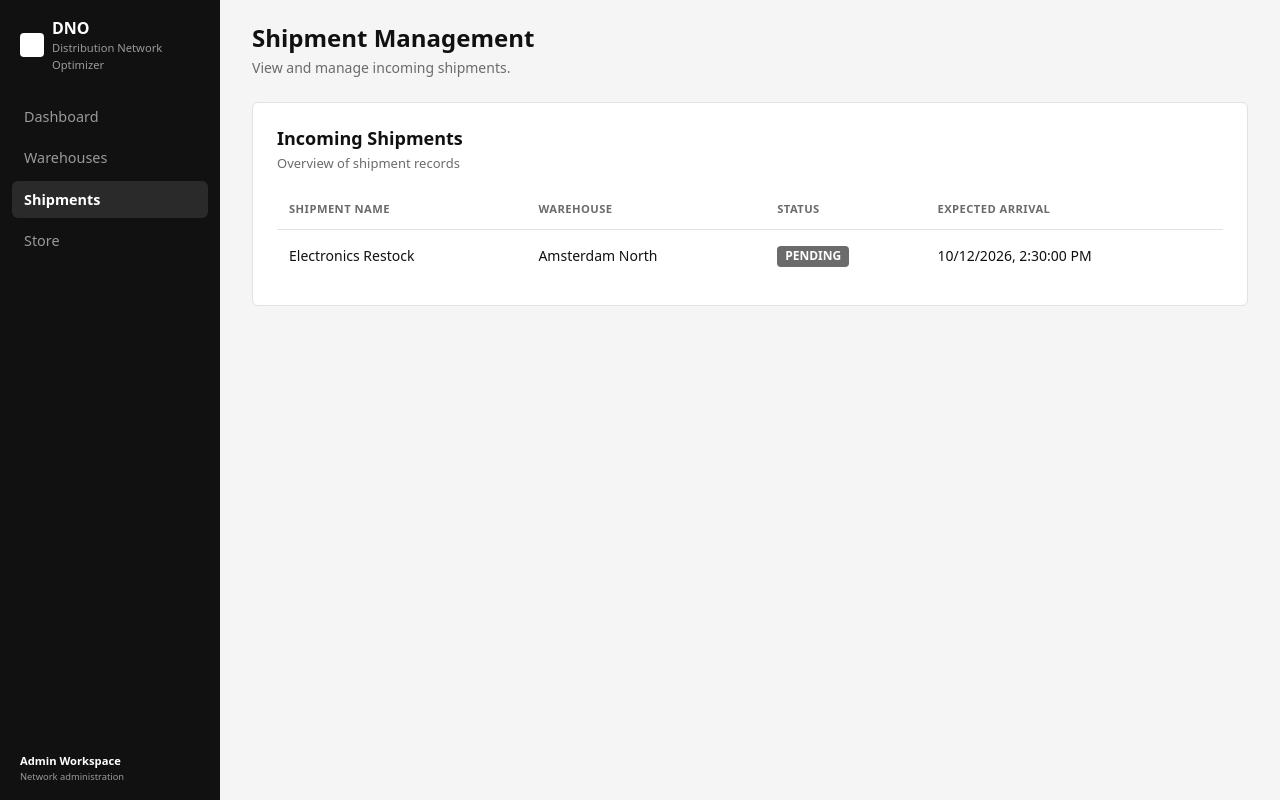
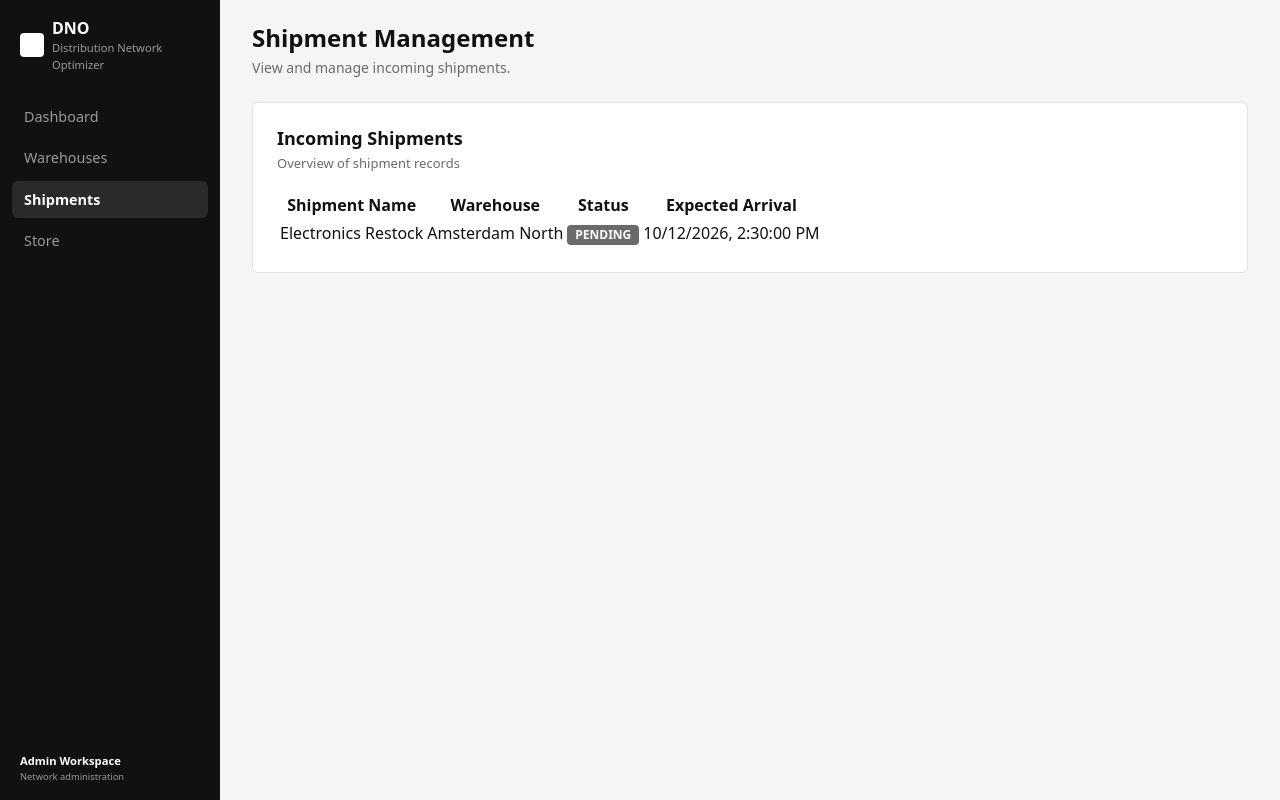
Before and after one commit to Simeon31/Vienna_Project, a React (Vite) app in the folder client/: page /shipments in a window 1280 px wide. Built offline with nearby package versions, Linux system fonts and the light colour scheme.

Commit message:
refactor: add shared Table component and remove global table styles

```diff
--- /dev/null
+++ b/client/src/components/ui/Table.module.css
@@ -0,0 +1,30 @@
+.wrap {
+    overflow-x: auto;
+}
+
+.table {
+    width: 100%;
+    border-collapse: collapse;
+    text-align: left;
+    font-size: 0.875rem;
+}
+
+.table th {
+    padding: 0.7rem 0.75rem;
+    border-bottom: 1px solid var(--color-border);
+    color: var(--color-text-muted);
+    font-size: 0.7rem;
+    font-weight: 600;
+    letter-spacing: 0.04em;
+    text-transform: uppercase;
+}
+
+.table td {
+    padding: 0.9rem 0.75rem;
+    border-bottom: 1px solid var(--color-border);
+    vertical-align: middle;
+}
+
+.table tbody tr:last-child td {
+    border-bottom: 0;
+}
--- /dev/null
+++ b/client/src/components/ui/Table.tsx
@@ -0,0 +1,16 @@
+import type { TableHTMLAttributes } from 'react';
+import styles from './Table.module.css';
+
+/**
+ * Table with the shared look. Scrolls horizontally inside its container on small screens.
+ * Put <thead> and <tbody> inside, like a normal table.
+ */
+export default function Table({ className, ...rest }: TableHTMLAttributes<HTMLTableElement>) {
+    const classes = [styles.table, className].filter(Boolean).join(' ');
+
+    return (
+        <div className={styles.wrap}>
+            <table className={classes} {...rest} />
+        </div>
+    );
+}
--- a/client/src/features/inventory/pages/StorePage.module.css
+++ b/client/src/features/inventory/pages/StorePage.module.css
@@ -87,39 +87,8 @@
     overflow-x: auto;
 }
 
-table {
-    width: 100%;
-    border-collapse: collapse;
-    text-align: left;
-    font-size: 0.875rem;
-}
-
-th {
-    padding: 0.7rem 0.75rem;
-    border-bottom: 1px solid var(--color-border);
-    color: var(--color-text-muted);
-    font-size: 0.7rem;
-    font-weight: 600;
-    letter-spacing: 0.04em;
-    text-transform: uppercase;
-}
-
-td {
-    padding: 0.9rem 0.75rem;
-    border-bottom: 1px solid var(--color-border);
-    vertical-align: middle;
-}
-
-tbody tr:last-child td {
-    border-bottom: 0;
-}
-
-td strong,
 .recordId {
     display: block;
-}
-
-.recordId {
     margin-top: 0.15rem;
     color: var(--color-text-muted);
     font-size: 0.75rem;
--- a/client/src/features/inventory/pages/StorePage.tsx
+++ b/client/src/features/inventory/pages/StorePage.tsx
@@ -1,6 +1,7 @@
 import { useMemo, useState, type FormEvent } from 'react';
 import PageHeader from '../../../components/ui/PageHeader';
 import Button from '../../../components/ui/Button';
+import Table from '../../../components/ui/Table';
 import type { Store } from '../types';
 import styles from './StorePage.module.css';
 
@@ -186,7 +187,7 @@ export default function StorePage() {
                 </div>
 
                 <div className={styles.tableWrap}>
-                    <table>
+                    <Table>
                         <thead>
                             <tr>
                                 <th>Store</th>
@@ -237,7 +238,7 @@ export default function StorePage() {
                                 </tr>
                             ))}
                         </tbody>
-                    </table>
+                    </Table>
                     {visibleStores.length === 0 && (
                         <p className={styles.emptyState}>No stores match your search.</p>
                     )}
```
